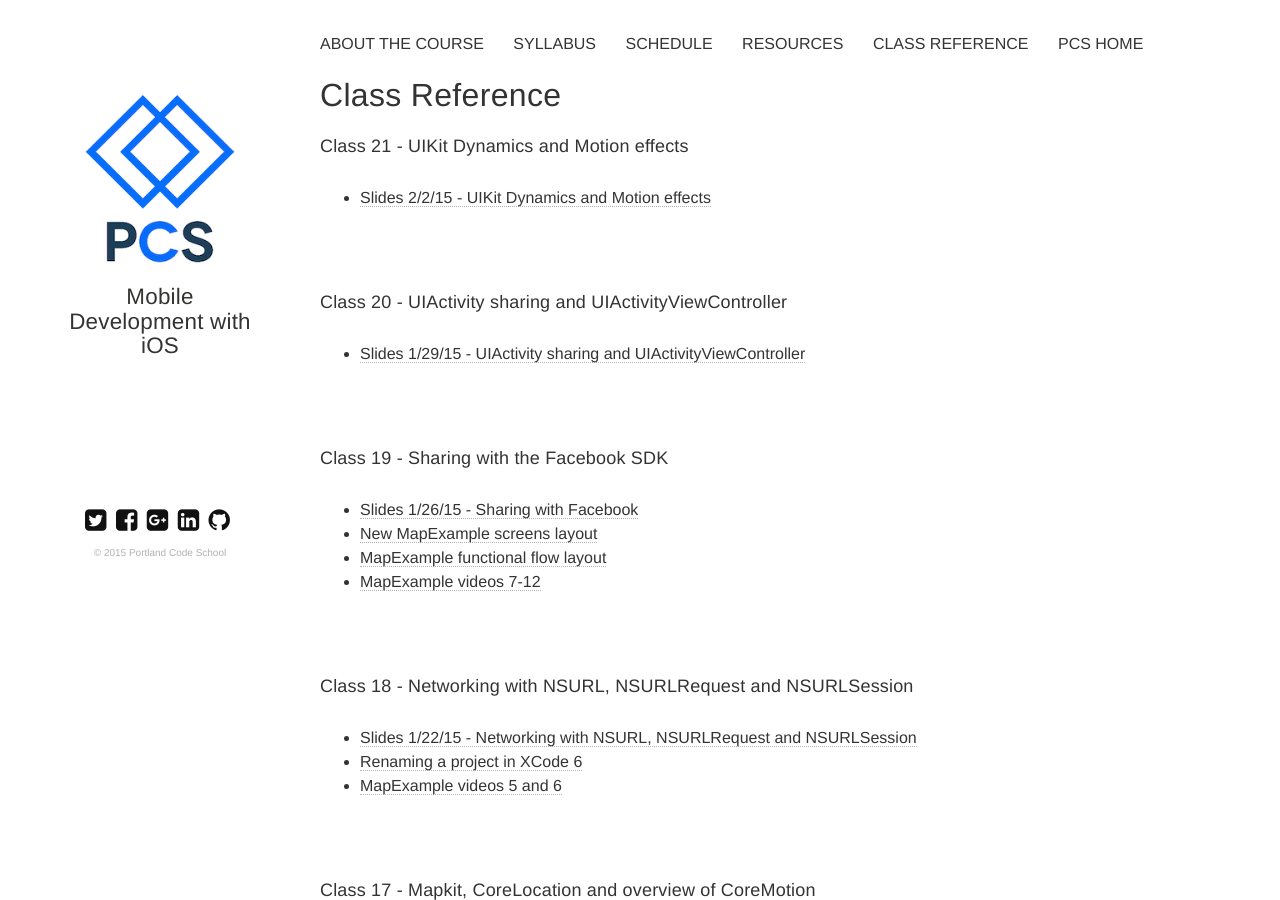
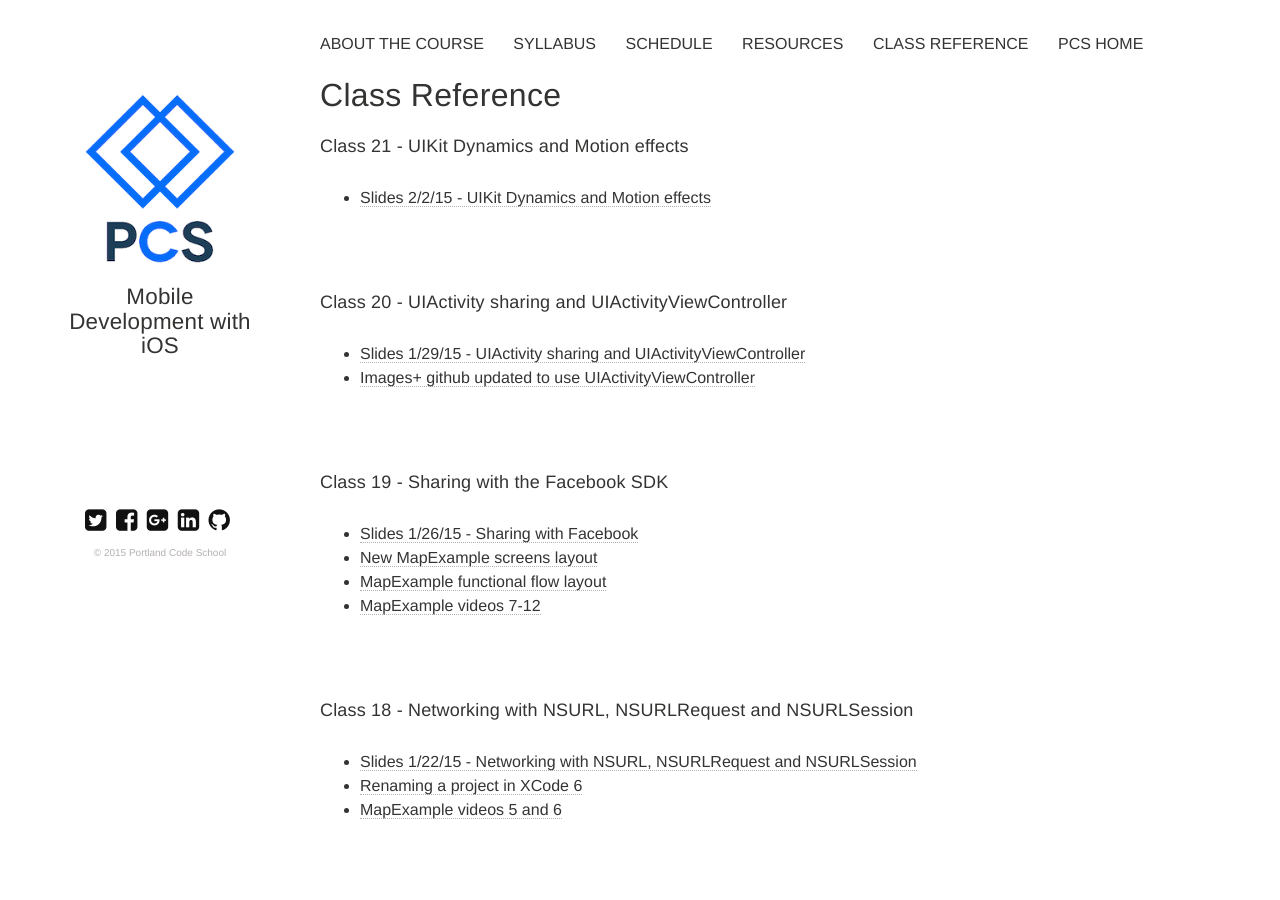
Before and after one commit to portlandcodeschool/ios, a Jekyll site: the page built from reference.md, in a window 1280 px wide and 900 px high. Built offline with Jekyll 4.4.1, drawn with Linux system fonts in a browser that asks for light colours; nearby versions of some CDN libraries.

Commit message:
Update reference.md

```diff
--- a/reference.md
+++ b/reference.md
@@ -11,6 +11,7 @@ tags: [reference]
 
 ####Class 20 - UIActivity sharing and UIActivityViewController
 * [Slides 1/29/15 - UIActivity sharing and UIActivityViewController](https://docs.google.com/presentation/d/1zKRI_CCkDWPSbXgtmBjJQLKyoKgvtBIyRQ16Lt-DjNA/edit?usp=sharing)
+* [Images+ github updated to use UIActivityViewController](https://github.com/portlandcodeschool/ImagePlus)
 
 
 ####Class 19 - Sharing with the Facebook SDK
```
